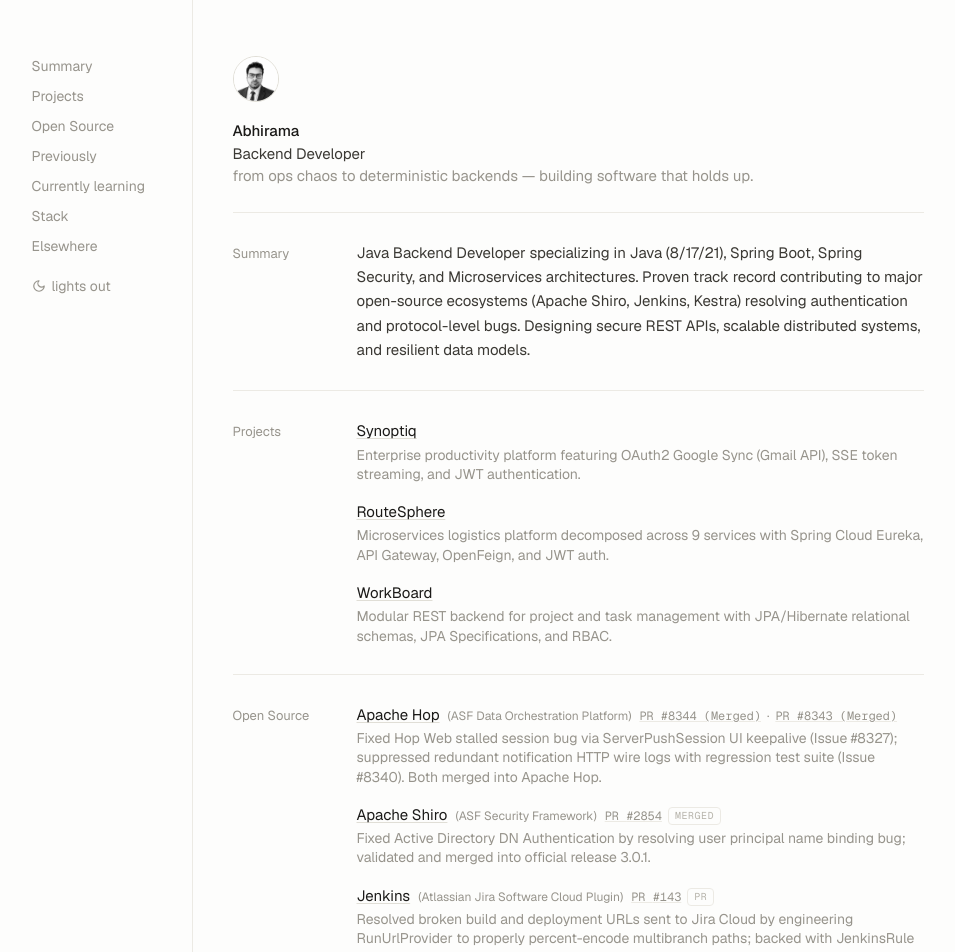
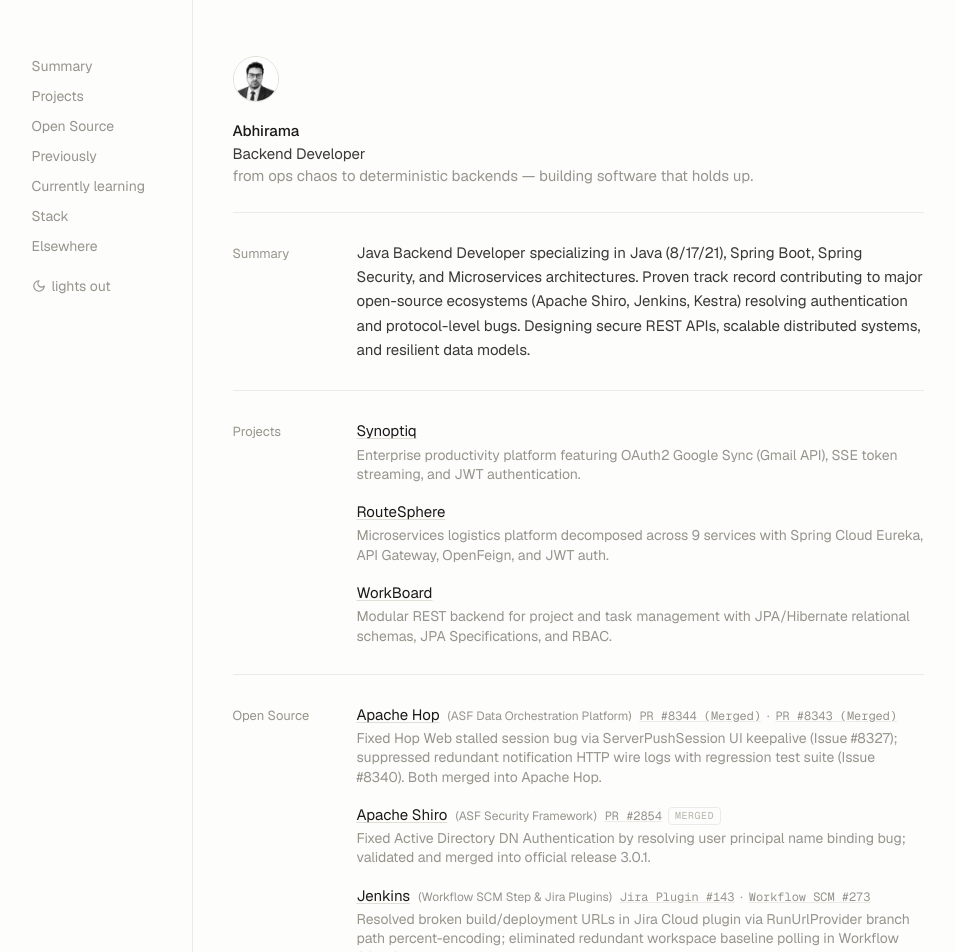
Before and after one commit to abhiramaab/portfolio, a React (Vite) app: page / in a window 1280 px wide. Shown: the top 952 px of the page, without its empty margins (155-1110 px from the left). Built offline with nearby package versions, Linux system fonts and the light colour scheme.

Commit message:
feat: showcase both Jenkins PRs (PR #143 & PR #273) on portfolio

```diff
--- a/src/data.js
+++ b/src/data.js
@@ -58,10 +58,13 @@
   {
     name: 'Jenkins',
     href: 'https://github.com/jenkinsci/atlassian-jira-software-cloud-plugin/pull/143',
-    pr: '#143',
     badge: 'PR',
-    repoDesc: 'Atlassian Jira Software Cloud Plugin',
-    desc: 'Resolved broken build and deployment URLs sent to Jira Cloud by engineering RunUrlProvider to properly percent-encode multibranch paths; backed with JenkinsRule integration tests.',
+    repoDesc: 'Workflow SCM Step & Jira Plugins',
+    prs: [
+      { label: 'Jira Plugin #143', href: 'https://github.com/jenkinsci/atlassian-jira-software-cloud-plugin/pull/143' },
+      { label: 'Workflow SCM #273', href: 'https://github.com/jenkinsci/workflow-scm-step-plugin/pull/273' },
+    ],
+    desc: 'Resolved broken build/deployment URLs in Jira Cloud plugin via RunUrlProvider branch path percent-encoding; eliminated redundant workspace baseline polling in Workflow SCM Step plugin.',
   },
   {
     name: 'Kestra',
```
Also changed, not shown: 1 other file (tests, documents, lock files or other folders).
